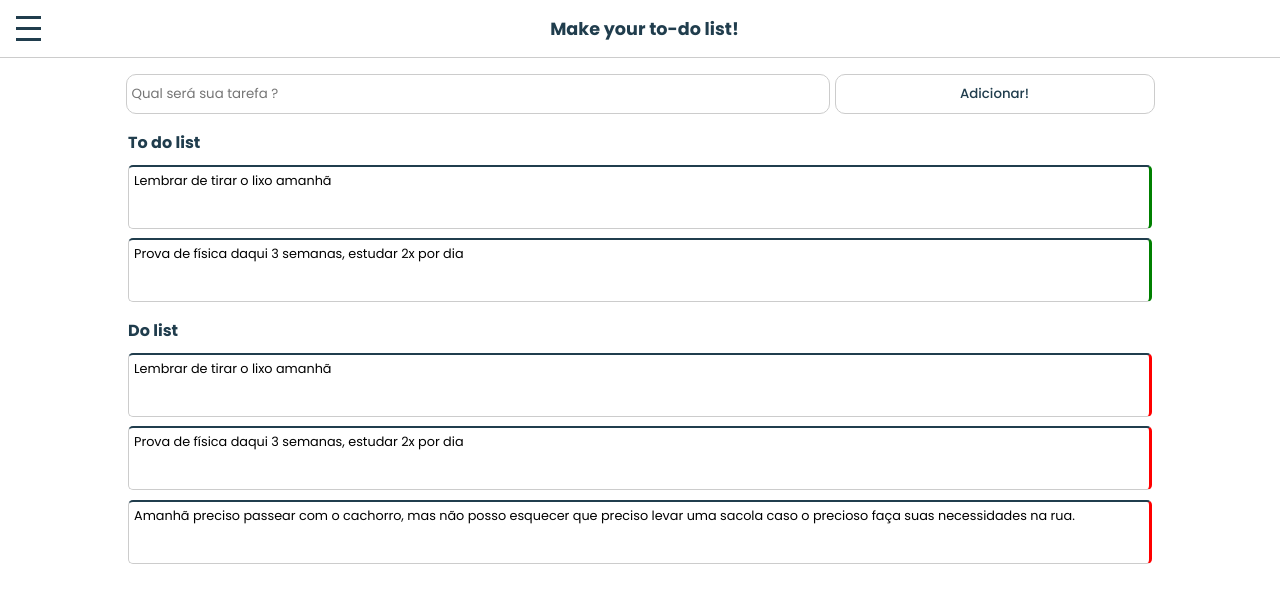
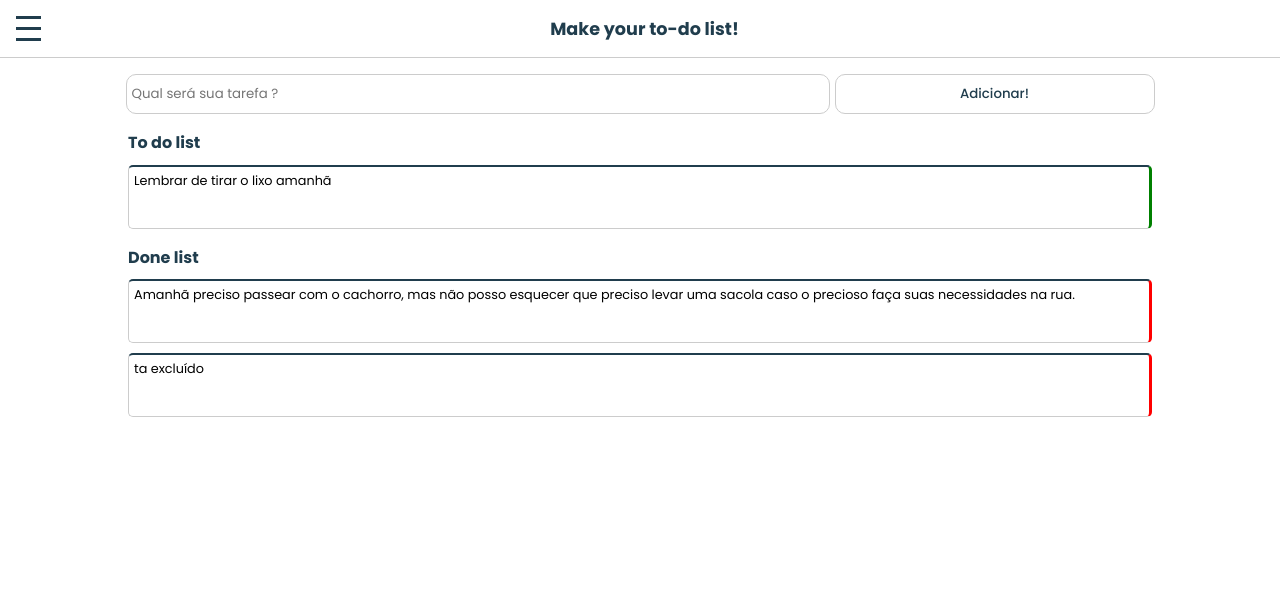
Before and after one commit to davi-rdgr/vue-front-end-to_do, a Vue app: page / in a window 1280 px wide. Shown: the top 602 px of the page. Built offline with nearby package versions, Linux system fonts and the light colour scheme.

Commit message:
feat: preparei os Array para receber as tasks to do e done. Dei um v-for no componente html

```diff
--- a/src/App.vue
+++ b/src/App.vue
@@ -1,5 +1,24 @@
 <script setup>
-let nome = "Davi";
+import { ref } from 'vue';
+
+//array
+let arrayTask = ref([]);
+let arrayExclude = ref(["ta excluído"]);
+
+const adicionarTaskSubmit = (e) => {
+  e.preventDefault();
+
+  adicionarTask();
+
+}
+// função para adicionar uma task
+const adicionarTask = () => {
+  let task = document.querySelector('.main_input_task');
+
+  arrayTask.value.push(task.value);
+  task.value = "";
+}
+
 </script>
 
 <template>
@@ -18,7 +37,7 @@ let nome = "Davi";
   </header>
   <main>
     <section class="form_sec">
-      <form method="post">
+      <form @submit="adicionarTaskSubmit" method="post">
         <div class="main_form_style">
           <input class="main_input_task" type="text" name="tarefa" placeholder="Qual será sua tarefa ?">
           <input class="main_input_submit" type="submit" value="Adicionar!">
@@ -35,9 +54,10 @@ let nome = "Davi";
               <li>Lembrar de tirar o lixo amanhã</li>
             </ul>
           </article>
-          <article class="todo_article">
+          <article v-for="task in arrayTask" class="todo_article">
             <ul>
-              <li>Prova de física daqui 3 semanas, estudar 2x por dia</li>
+              <li> {{ task }}</li>
+              <!-- <li>Prova de física daqui 3 semanas, estudar 2x por dia</li> -->
             </ul>
           </article>
         </section>
@@ -45,23 +65,18 @@ let nome = "Davi";
     </section>
     <section class="dolist_sec">
       <div class="do_content">
-        <h2>Do list</h2>
+        <h2>Done list</h2>
         <section class="do_lists">
-          <article class="do_article">
-            <ul>
-              <li>Lembrar de tirar o lixo amanhã</li>
-            </ul>
-          </article>
-          <article class="do_article">
-            <ul>
-              <li>Prova de física daqui 3 semanas, estudar 2x por dia</li>
-            </ul>
-          </article>
           <article class="do_article">
             <ul>
               <li>Amanhã preciso passear com o cachorro, mas não posso esquecer que preciso levar uma
                 sacola
                 caso o precioso faça suas necessidades na rua.</li>
+            </ul>
+          </article>
+          <article v-for="exclude in arrayExclude" class="do_article">
+            <ul>
+              <li>{{ exclude }}</li>
             </ul>
           </article>
         </section>
```
Also changed, not shown: src/assets/styles/style.css (+9 -1 lines).
